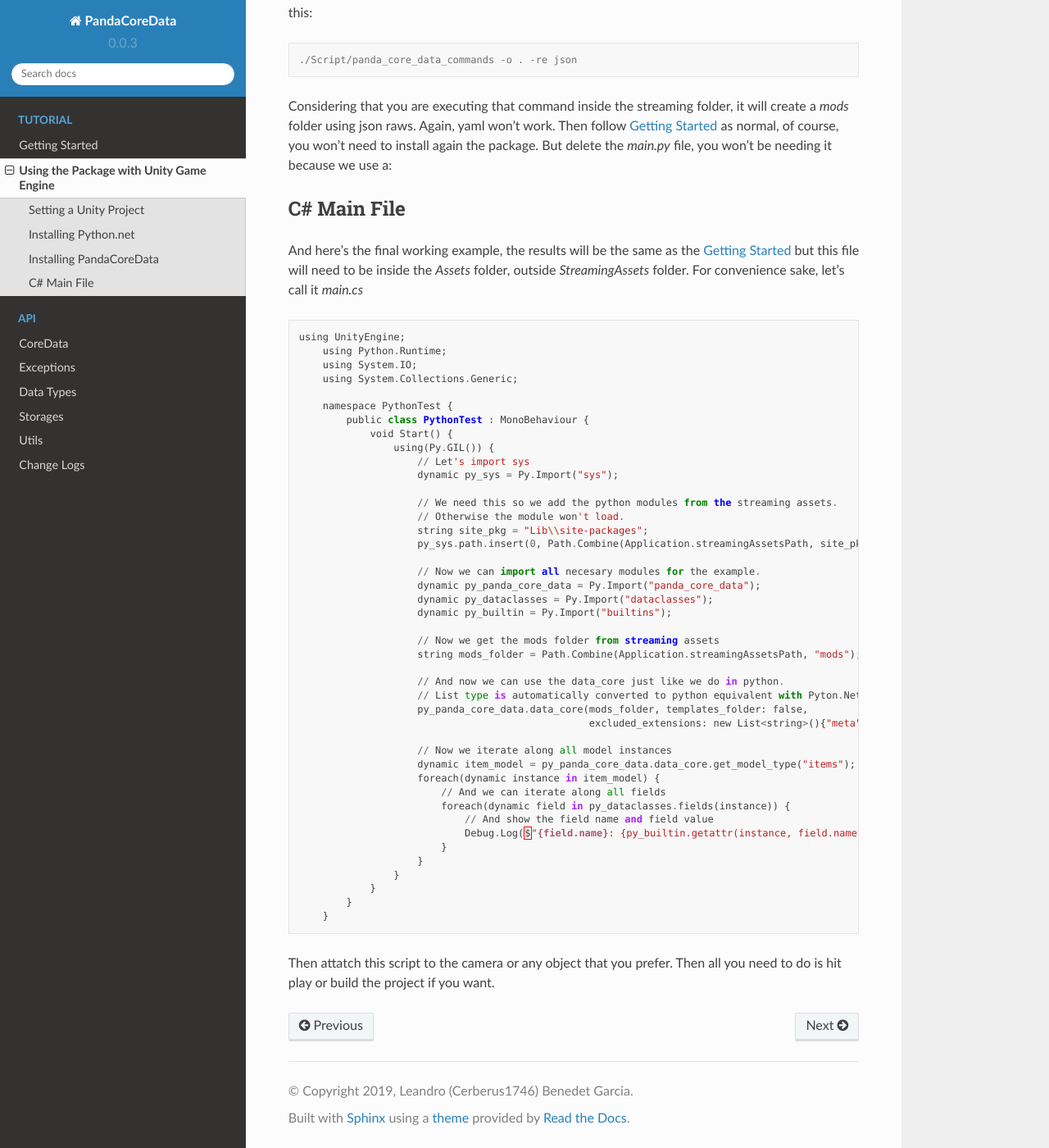
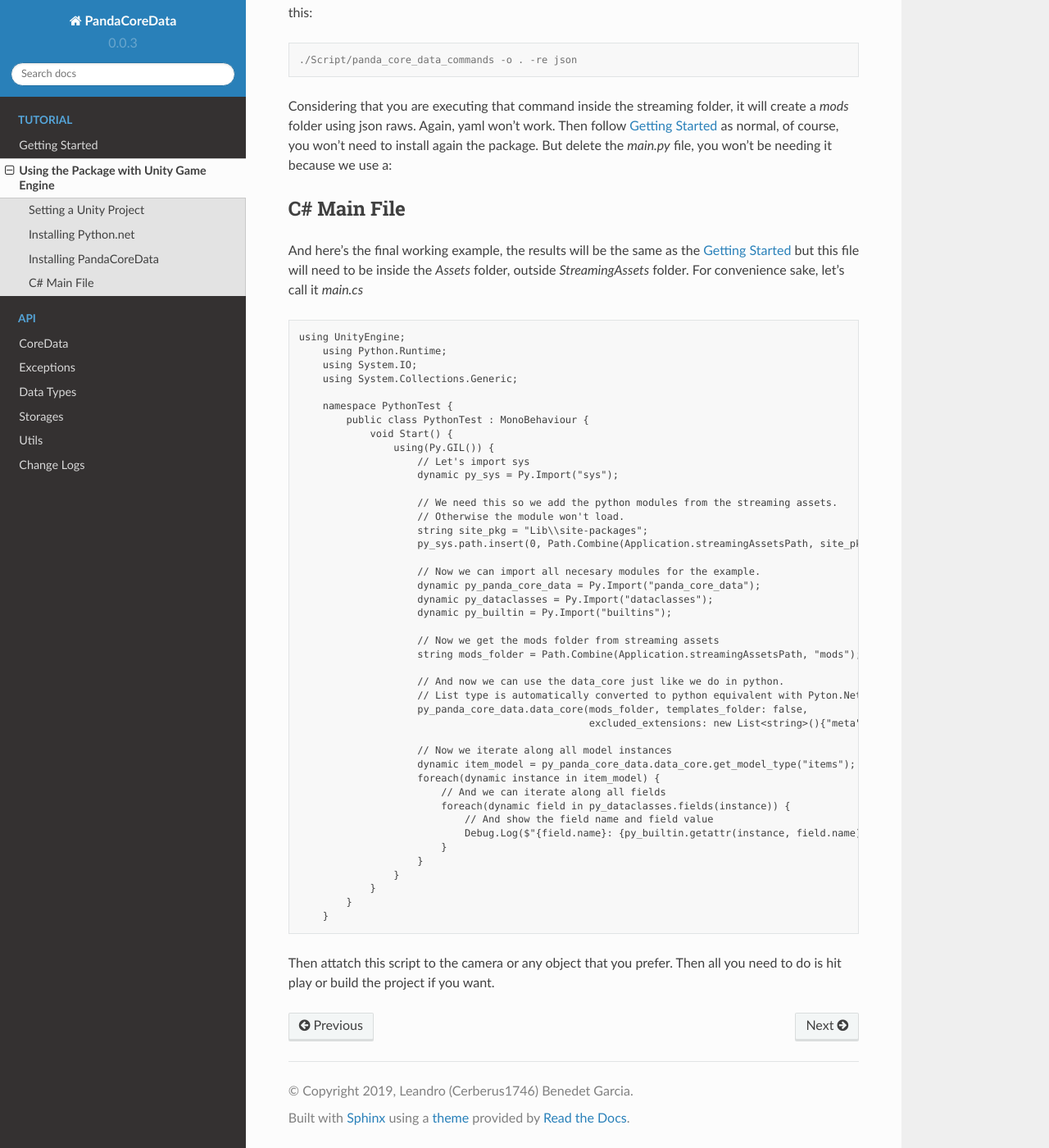
Before and after one commit to leandro-benedet-garcia/PandaCoreData, a Sphinx documentation site: the page built from docs/source/tutorial/unity.rst, in a window 1280 px wide and 1400 px high, scrolled down 2259 px. Shown: the whole window at 82% size. Built offline with Sphinx 7.4.7 and the Read the Docs theme 2.0.0, drawn with Linux system fonts in a browser that asks for light colours; the version number is read from the project's files by our own code.

Commit message:
fixed example

```diff
--- a/docs/source/tutorial/unity.rst
+++ b/docs/source/tutorial/unity.rst
@@ -113,7 +113,7 @@ And here's the final working example, the results will be the same as the :ref:`
 but this file will need to be inside the *Assets* folder, outside *StreamingAssets*
 folder. For convenience sake, let's call it *main.cs*
 
-.. code:: guess
+.. code::
 
     using UnityEngine;
 	using Python.Runtime;
```
